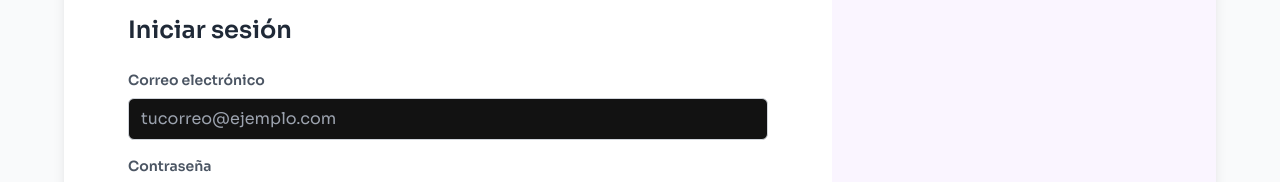
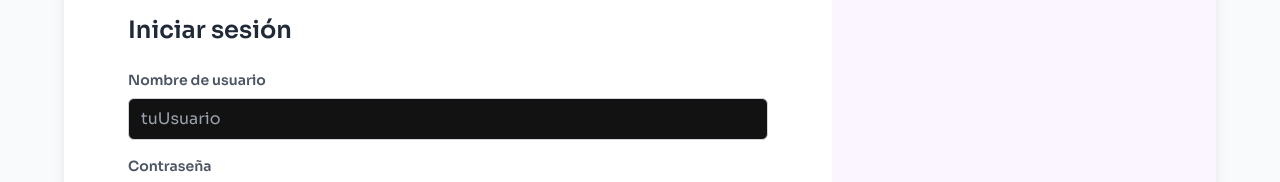
Before and after one commit to camm53/proyecto_god_front, a React (Vite) app: page /login in a window 1280 px wide. Shown: the part 196-378 px from the top of the page. Built offline with nearby package versions, Linux system fonts and the light colour scheme.

Commit message:
pruebaregistro

```diff
--- a/src/components/Login.jsx
+++ b/src/components/Login.jsx
@@ -4,33 +4,31 @@ import api from "/api";
 
 const Login = () => {
   const navigate = useNavigate();
-  const [email, setEmail] = useState("");
+  const [username, setUsername] = useState(""); // Usamos username en lugar de email
   const [password, setPassword] = useState("");
   const [error, setError] = useState("");
 
   const handleSubmit = async (event) => {
     event.preventDefault();
     setError(""); // Limpiar errores previos
+
     try {
-      const response = await api.post("/authenticate", { email, password });
+      // Enviamos el objeto JSON con username y password
+      const response = await api.post("/authenticate", { username, password });
       console.log("Respuesta de login:", response.data);
 
-      // Verificar que se reciba el token
-      if (!response.data.token) {
+      // Se espera que el backend devuelva un token (como string)
+      const token = response.data;
+      if (!token) {
         setError("Token no recibido. Revisa la respuesta del servidor.");
         return;
       }
 
-      localStorage.setItem("token", response.data.token);
+      // Guardamos el token en localStorage
+      localStorage.setItem("token", token);
 
-      const userRole = response.data.role; // Se espera que el backend envíe el rol
-      if (userRole === "ADMIN") {
-        navigate("/admin");
-      } else if (userRole === "VENDEDOR") {
-        navigate("/vendedor");
-      } else {
-        navigate("/dashboard");
-      }
+      // Redirigimos al usuario (por ejemplo, a la página principal)
+      navigate("/");
     } catch (err) {
       console.error("Error en el login:", err);
       setError("Credenciales inválidas");
@@ -44,21 +42,21 @@ const Login = () => {
       {error && <p className="text-red-500 mb-4">{error}</p>}
 
       <form onSubmit={handleSubmit}>
-        {/* Campo de Correo */}
+        {/* Campo de Nombre de Usuario */}
         <div className="mb-4">
           <label
-            htmlFor="email"
+            htmlFor="username"
             className="block text-sm font-semibold text-gray-600 mb-2"
           >
-            Correo electrónico
+            Nombre de usuario
           </label>
           <input
-            type="email"
-            id="email"
-            value={email}
-            onChange={(e) => setEmail(e.target.value)}
+            type="text"
+            id="username"
+            value={username}
+            onChange={(e) => setUsername(e.target.value)}
             className="w-full border border-gray-300 rounded-md px-3 py-2 focus:outline-none focus:border-purple-500"
-            placeholder="tucorreo@ejemplo.com"
+            placeholder="tuUsuario"
           />
         </div>
 
@@ -96,7 +94,7 @@ const Login = () => {
         <hr className="flex-grow border-gray-300" />
       </div>
 
-      {/* Botones de Login Social */}
+      {/* Botones de Login Social (opcional) */}
       <div className="flex gap-4 justify-center">
         <button className="flex items-center gap-2 border border-gray-300 px-4 py-2 rounded-md hover:bg-gray-100 transition-colors">
           <span className="font-medium text-gray-600">Google</span>
```
